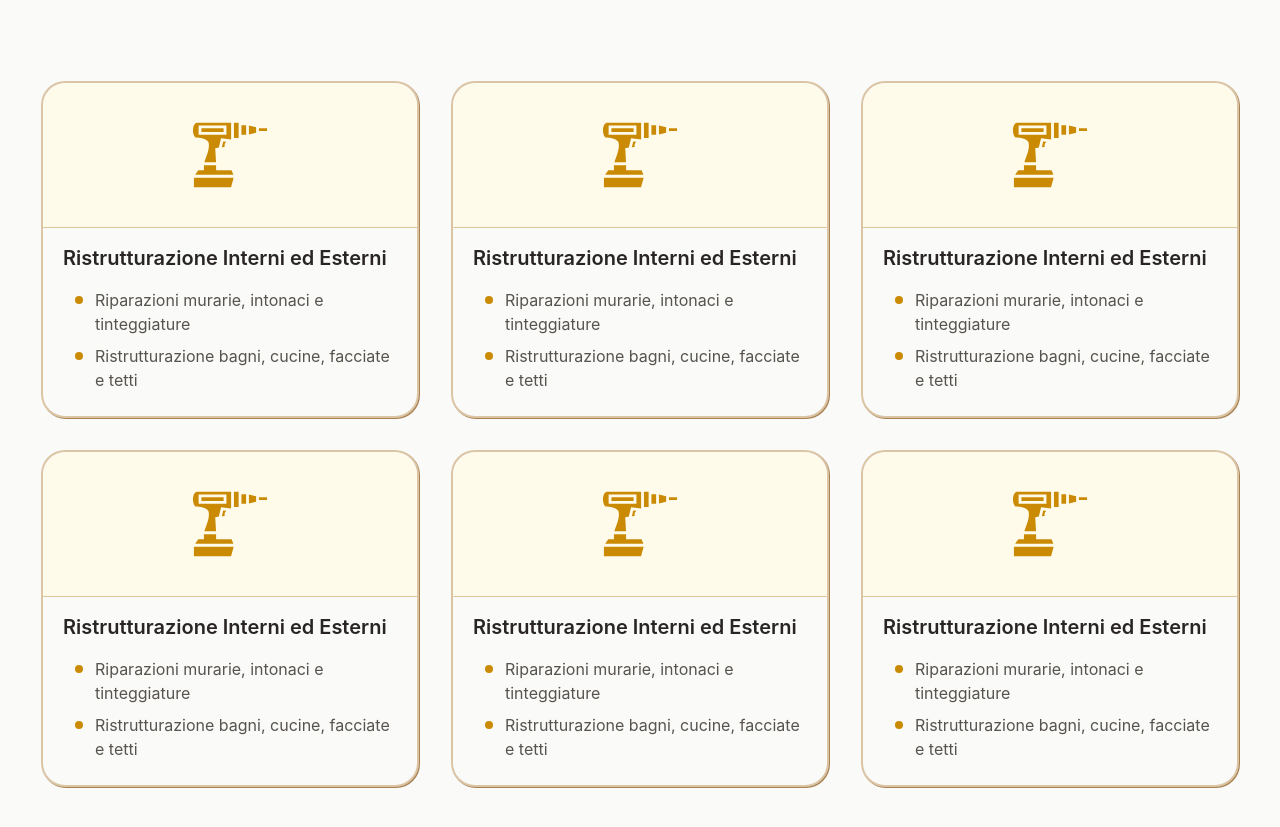
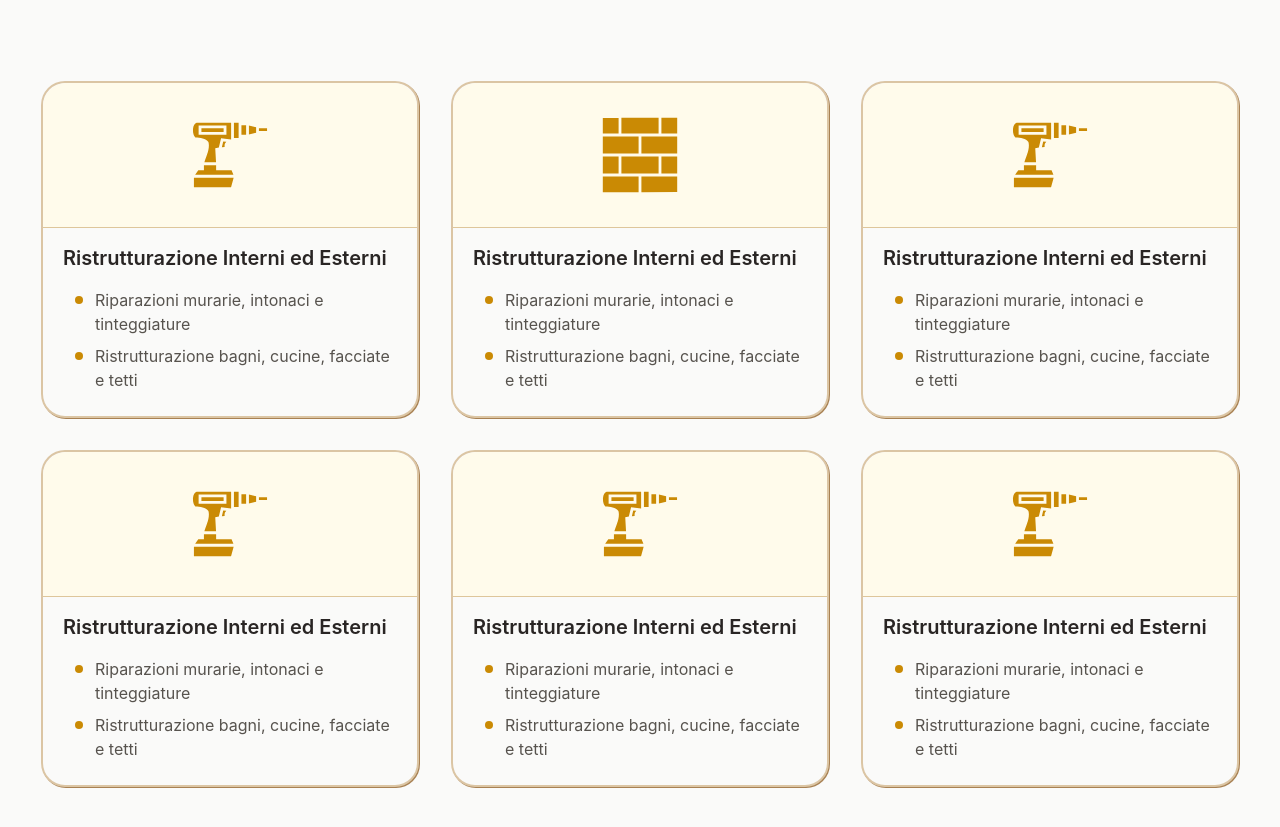
Before and after one commit to emanuelefavero/edil-2-esse, a Next.js app: page / in a window 1280 px wide. Shown: the part 1027-1854 px from the top of the page. Built offline with nearby package versions, Linux system fonts and the light colour scheme.

Commit message:
add brick icon to services items

```diff
--- /dev/null
+++ b/components/icons/GiBrickWallIcon.tsx
@@ -0,0 +1,20 @@
+import React from 'react'
+
+interface Props {
+  className?: string
+}
+
+export default function Component({ className }: Props) {
+  return (
+    <svg
+      width='100%'
+      height='100%'
+      viewBox='0 0 250 250'
+      fill='none'
+      xmlns='http://www.w3.org/2000/svg'
+      className={`fill-yellow-600 dark:fill-yellow-600 ${className}`}
+    >
+      <path d='M241.211 8.79883L191.895 8.84912V58.1055H241.211V8.79883ZM183.105 8.85742L66.8945 8.97803V58.1055H183.105V8.85742ZM58.1055 8.9873L8.78906 9.03809V58.1055H58.1055V8.9873ZM8.78906 66.8945V120.605H120.605V66.8945H8.78906ZM129.395 66.8945V120.605H241.211V66.8945H129.395ZM8.78906 129.395V183.105H58.1055V129.395H8.78906ZM66.8945 129.395V183.105H183.105V129.395H66.8945ZM191.895 129.395V183.105H241.211V129.395H191.895ZM8.78906 191.895V241.201L120.605 241.086V191.895H8.78906ZM129.395 191.895V241.078L241.211 240.962V191.895H129.395Z' />
+    </svg>
+  )
+}
--- a/data/servicesItems.ts
+++ b/data/servicesItems.ts
@@ -1,5 +1,6 @@
 import { ReactNode } from 'react'
 import GiDrillIcon from '@/components/icons/GiDrillIcon'
+import GiBrickWallIcon from '@/components/icons/GiBrickWallIcon'
 
 export interface IServicesItem {
   id: number
@@ -25,7 +26,7 @@ export const servicesItems = [
       'Riparazioni murarie, intonaci e tinteggiature',
       'Ristrutturazione bagni, cucine, facciate e tetti',
     ],
-    icon: GiDrillIcon,
+    icon: GiBrickWallIcon,
   },
   {
     id: 3,
```
